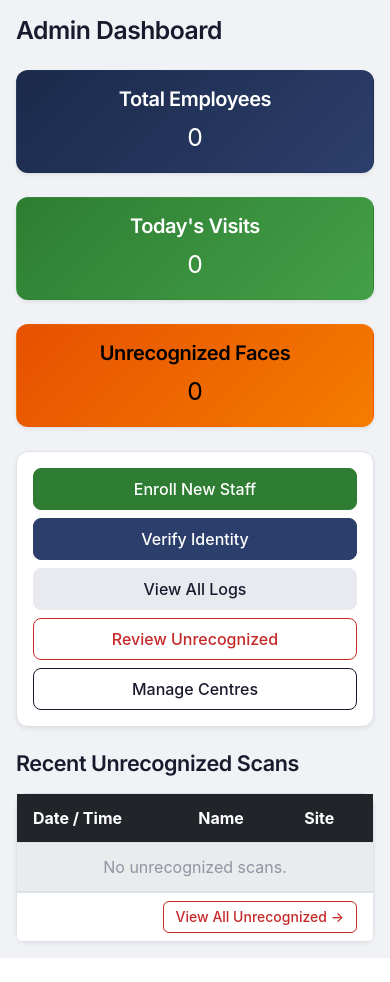
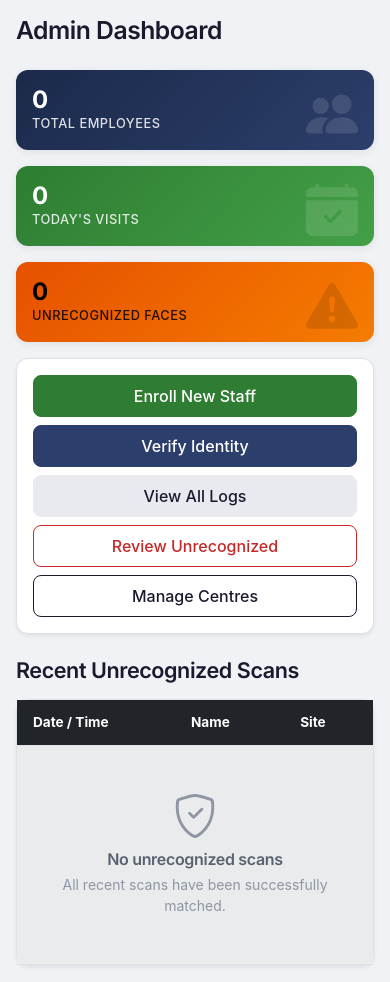
Before and after one commit to geniuskudzai21/CityOfMutareDigitaliD, a Flask app: page /admin/dashboard in a window 390 px wide. Shown: the part 60-1042 px from the top of the page. Before the commit the page ends 1018 px from the top, so only its background shows below. Run offline with Flask 3, Linux system fonts and the light colour scheme; the visitor is signed in with stand-in values (Sample User, id 1); data that the repository does not hold is empty.

Commit message:
Polish dashboards and logs: icon stat cards, responsive tables, contextual empty states

```diff
--- a/static/css/style.css
+++ b/static/css/style.css
@@ -263,6 +263,76 @@ a:not(.nav-link):not(.btn):not(.sidebar-link):hover {
   cursor: pointer;
   padding: 0;
   line-height: 1;
+}
+
+/* ── Stat Cards ─────────────────────────────────── */
+
+.stat-card {
+  position: relative;
+  overflow: hidden;
+  border: none !important;
+}
+.stat-card .stat-icon {
+  position: absolute;
+  right: 1rem;
+  bottom: 0.5rem;
+  font-size: 3.25rem;
+  opacity: 0.12;
+  line-height: 1;
+}
+.stat-card .stat-value {
+  font-size: 2rem;
+  font-weight: 700;
+  line-height: 1.2;
+  font-family: "Inter", sans-serif;
+}
+.stat-card .stat-label {
+  font-size: 0.8rem;
+  opacity: 0.85;
+  font-weight: 500;
+  text-transform: uppercase;
+  letter-spacing: 0.04em;
+}
+
+/* ── Empty State ───────────────────────────────── */
+
+.empty-state {
+  padding: 3rem 2rem;
+  text-align: center;
+}
+.empty-state .empty-icon {
+  font-size: 2.75rem;
+  color: var(--text-muted);
+  margin-bottom: 0.75rem;
+  line-height: 1;
+}
+.empty-state h6 {
+  font-weight: 600;
+  color: var(--text-secondary);
+  margin-bottom: 0.25rem;
+}
+.empty-state p {
+  color: var(--text-muted);
+  margin-bottom: 0;
+  font-size: 0.875rem;
+}
+
+/* ── Responsive tweaks ─────────────────────────── */
+
+@media (max-width: 992px) {
+  .main-content > .container-fluid {
+    padding: 1rem;
+  }
+  .stat-card .stat-value {
+    font-size: 1.5rem;
+  }
+  .table > :not(caption) > * > * {
+    padding: 0.5rem 0.6rem;
+    font-size: 0.85rem;
+  }
+  .badge {
+    font-size: 0.7rem;
+  }
 }
 
 @media (max-width: 768px) {
--- a/templates/admin_dashboard.html
+++ b/templates/admin_dashboard.html
@@ -2,32 +2,35 @@
 {% block content %}
 <h2 class="mb-4">Admin Dashboard</h2>
 
-<div class="row g-4 mb-4">
-    <div class="col-md-3">
-        <div class="card text-bg-primary shadow-sm">
-            <div class="card-body text-center">
-                <h5 class="card-title">Total Employees</h5>
-                <span class="fs-2">{{ stats.employee_count }}</span>
+<div class="row g-3 mb-4">
+    <div class="col-xl-3 col-lg-6 col-md-6">
+        <div class="card stat-card text-bg-primary">
+            <div class="card-body">
+                <div class="stat-icon"><i class="bi bi-people-fill"></i></div>
+                <div class="stat-value">{{ stats.employee_count }}</div>
+                <div class="stat-label">Total Employees</div>
             </div>
         </div>
     </div>
-    <div class="col-md-3">
-        <div class="card text-bg-success shadow-sm">
-            <div class="card-body text-center">
-                <h5 class="card-title">Today's Visits</h5>
-                <span class="fs-2">{{ stats.today_visits }}</span>
+    <div class="col-xl-3 col-lg-6 col-md-6">
+        <div class="card stat-card text-bg-success">
+            <div class="card-body">
+                <div class="stat-icon"><i class="bi bi-calendar-check-fill"></i></div>
+                <div class="stat-value">{{ stats.today_visits }}</div>
+                <div class="stat-label">Today's Visits</div>
             </div>
         </div>
     </div>
-    <div class="col-md-3">
-        <div class="card text-bg-warning shadow-sm">
-            <div class="card-body text-center">
-                <h5 class="card-title">Unrecognized Faces</h5>
-                <span class="fs-2">{{ stats.unknown_count }}</span>
+    <div class="col-xl-3 col-lg-6 col-md-6">
+        <div class="card stat-card text-bg-warning">
+            <div class="card-body">
+                <div class="stat-icon"><i class="bi bi-exclamation-triangle-fill"></i></div>
+                <div class="stat-value">{{ stats.unknown_count }}</div>
+                <div class="stat-label">Unrecognized Faces</div>
             </div>
         </div>
     </div>
-    <div class="col-md-3 d-flex align-items-stretch">
+    <div class="col-xl-3 col-lg-6 col-md-6 d-flex align-items-stretch">
         <div class="card shadow-sm w-100">
             <div class="card-body d-flex flex-column gap-2">
                 <a href="/admin/enroll" class="btn btn-success">Enroll New Staff</a>
@@ -54,20 +57,28 @@
             <tbody>
                 {% for log in stats.recent_unknown %}
                 <tr>
-                    <td>{{ log.timestamp }}</td>
+                    <td class="text-nowrap">{{ log.timestamp }}</td>
                     <td>{{ log.full_name or '—' }}</td>
                     <td>{{ log.site_name }}</td>
                 </tr>
                 {% else %}
                 <tr>
-                    <td colspan="3" class="text-center text-muted">No unrecognized scans.</td>
+                    <td colspan="3" class="p-0">
+                        <div class="empty-state">
+                            <div class="empty-icon"><i class="bi bi-shield-check"></i></div>
+                            <h6>No unrecognized scans</h6>
+                            <p>All recent scans have been successfully matched.</p>
+                        </div>
+                    </td>
                 </tr>
                 {% endfor %}
             </tbody>
         </table>
     </div>
+    {% if stats.recent_unknown %}
     <div class="card-footer text-end">
-        <a href="/admin/unrecognized" class="btn btn-sm btn-outline-danger">View All Unrecognized →</a>
+        <a href="/admin/unrecognized" class="btn btn-sm btn-outline-danger">View All Unrecognized &rarr;</a>
     </div>
+    {% endif %}
 </div>
 {% endblock %}
```
Also changed, not shown: templates/admin/centres.html (+11 -5 lines), templates/admin/logs.html (+33 -23 lines), templates/admin/unrecognized.html (+17 -11 lines), templates/staff_dashboard.html (+19 -11 lines).
